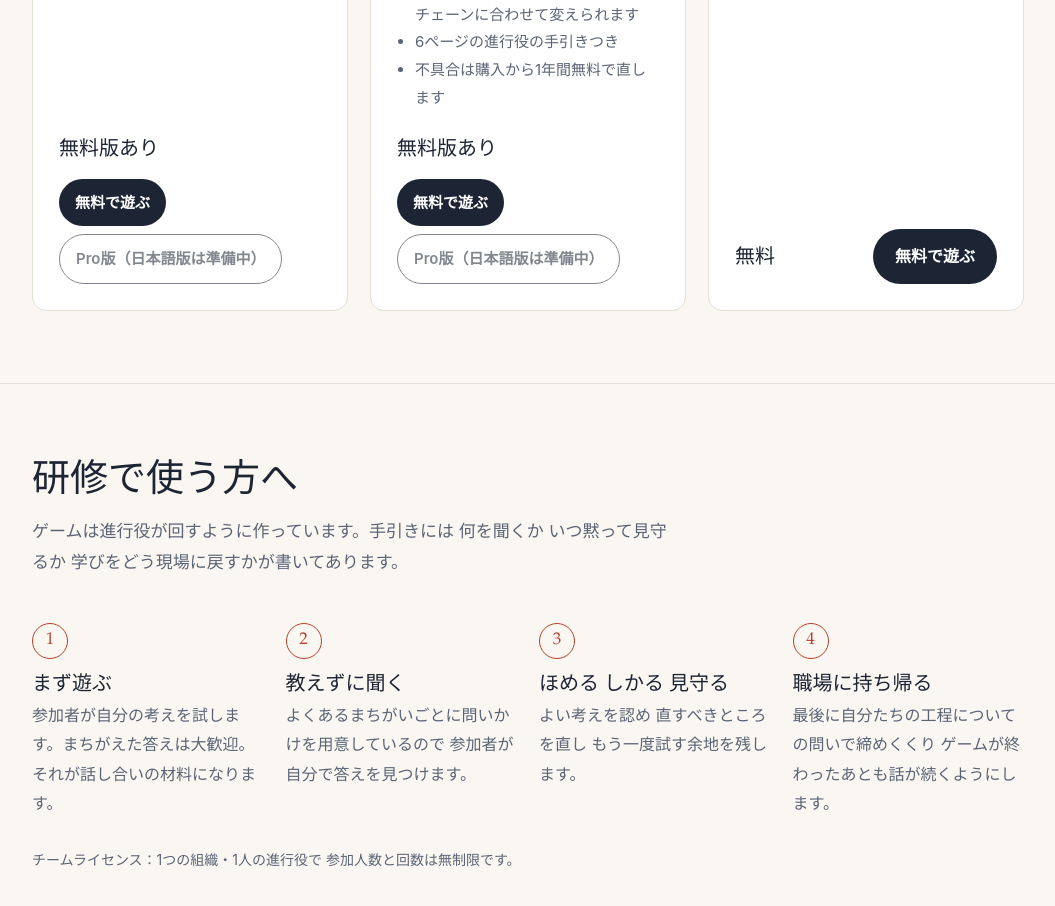
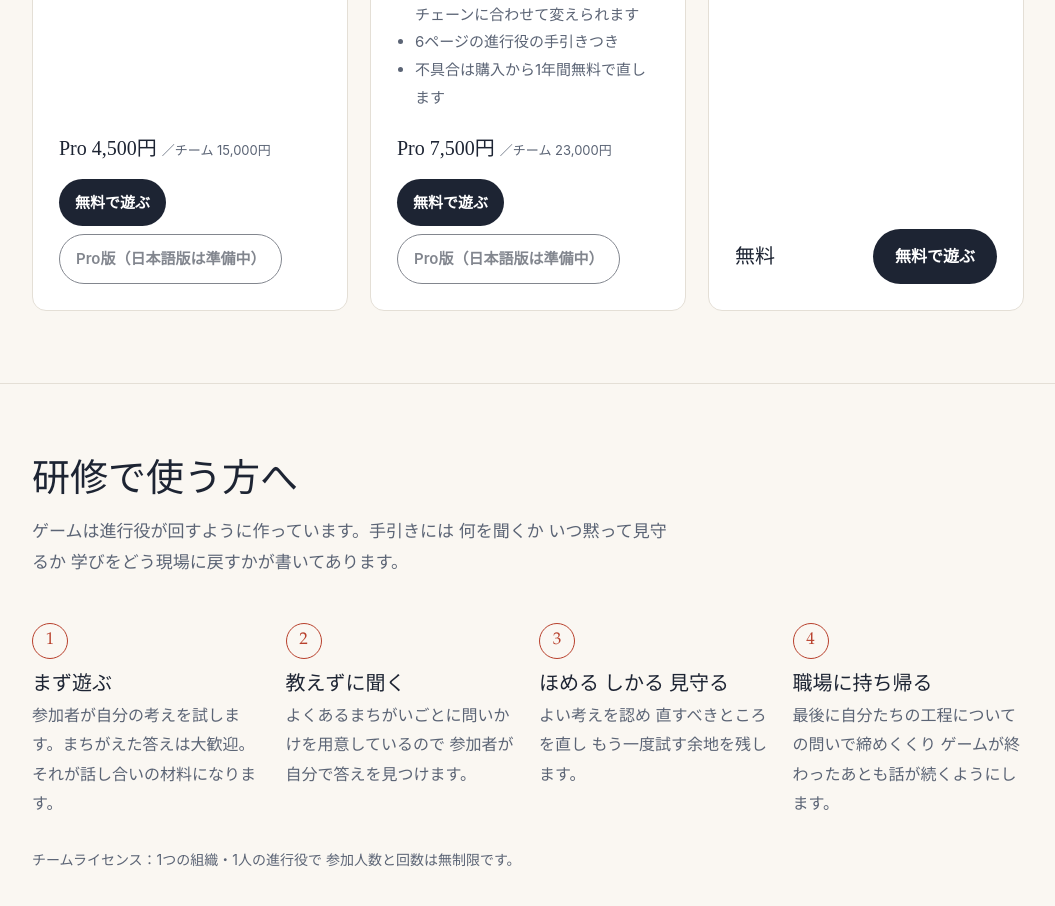
Before and after one commit to tsutomu333/mendomilab, a plain HTML site: page ja/index.html in a window 1280 px wide. Shown: the part 1340-2246 px from the top of the page, without its empty margins (112-1167 px from the left). Drawn offline with Linux system fonts and the light colour scheme.

Commit message:
ja: show decided Japanese Pro prices (sales coming soon)
Co-Authored-By: Claude Opus 5.5 <noreply@anthropic.com>
Claude-Session: https://claude.ai/code/session_01Anrw9jSwasfpoG7xfgx5TB

```diff
--- a/ja/index.html
+++ b/ja/index.html
@@ -42,14 +42,14 @@
       <h3>造りすぎ工場</h3>
       <p>4つの工程と 毎日の注文。全員を忙しくするとお金を失います。本当に利益が出る人数と仕掛かりを見つけてください。</p>
       <ul><li>無料版をすぐに遊べます</li><li>Pro版：注文 サイクルタイム 価格 賃金を 自分の職場に合わせて変えられます</li><li>6ページの進行役の手引きつき</li><li>不具合は購入から1年間無料で直します</li></ul>
-      <div class="foot"><span class="price">無料版あり</span><span class="btns"><a class="btn primary" style="margin:0" href="play/factory/">無料で遊ぶ</a> <span class="btn ghost" style="margin:0;opacity:.55;cursor:default" aria-disabled="true">Pro版（日本語版は準備中）</span></span></div>
+      <div class="foot"><span class="price">Pro 4,500円 <small>／チーム 15,000円</small></span><span class="btns"><a class="btn primary" style="margin:0" href="play/factory/">無料で遊ぶ</a> <span class="btn ghost" style="margin:0;opacity:.55;cursor:default" aria-disabled="true">Pro版（日本語版は準備中）</span></span></div>
     </div>
     <div class="card">
       <span class="tag">平準化・サプライヤー</span>
       <h3>サプライヤーのパズル</h3>
       <p>トヨタは今月8,000台が必要です。あなたは2つのサプライヤーを動かします。組み立ての順番と 自社の人と設備を変えて トヨタにとってだけでなく サプライヤーにとっていちばん安い方法を見つけてください。</p>
       <ul><li>1か月を動かすアニメーションつき</li><li>平準化された注文で なぜサプライヤーがいっしょにコストを下げられるのかがわかります</li><li>車種 台数 コストを自分のサプライチェーンに合わせて変えられます</li><li>6ページの進行役の手引きつき</li><li>不具合は購入から1年間無料で直します</li></ul>
-      <div class="foot"><span class="price">無料版あり</span><span class="btns"><a class="btn primary" style="margin:0" href="play/supplier/">無料で遊ぶ</a> <span class="btn ghost" style="margin:0;opacity:.55;cursor:default" aria-disabled="true">Pro版（日本語版は準備中）</span></span></div>
+      <div class="foot"><span class="price">Pro 7,500円 <small>／チーム 23,000円</small></span><span class="btns"><a class="btn primary" style="margin:0" href="play/supplier/">無料で遊ぶ</a> <span class="btn ghost" style="margin:0;opacity:.55;cursor:default" aria-disabled="true">Pro版（日本語版は準備中）</span></span></div>
     </div>
     <div class="card">
       <span class="tag">飲食店・人数</span>
```
